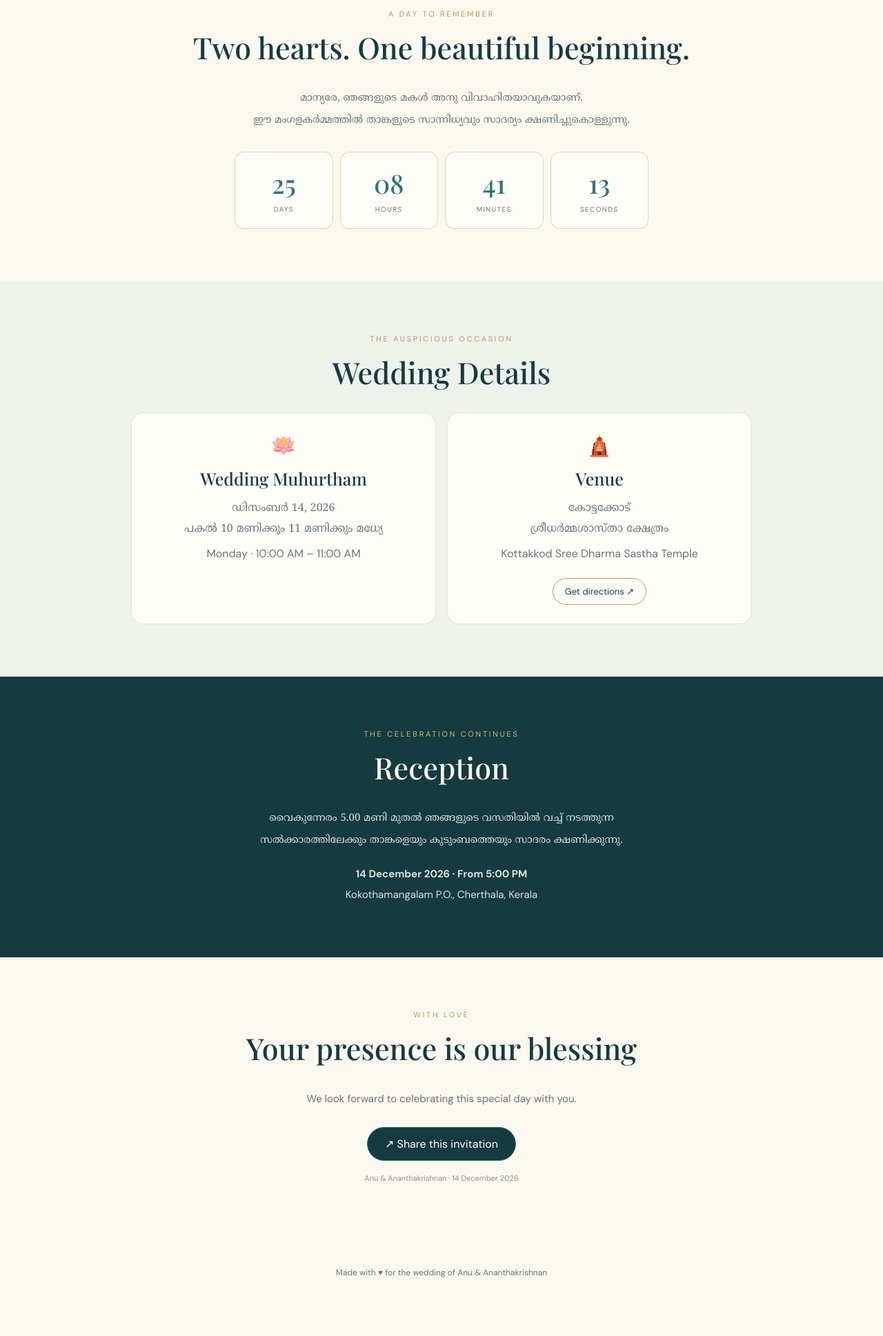
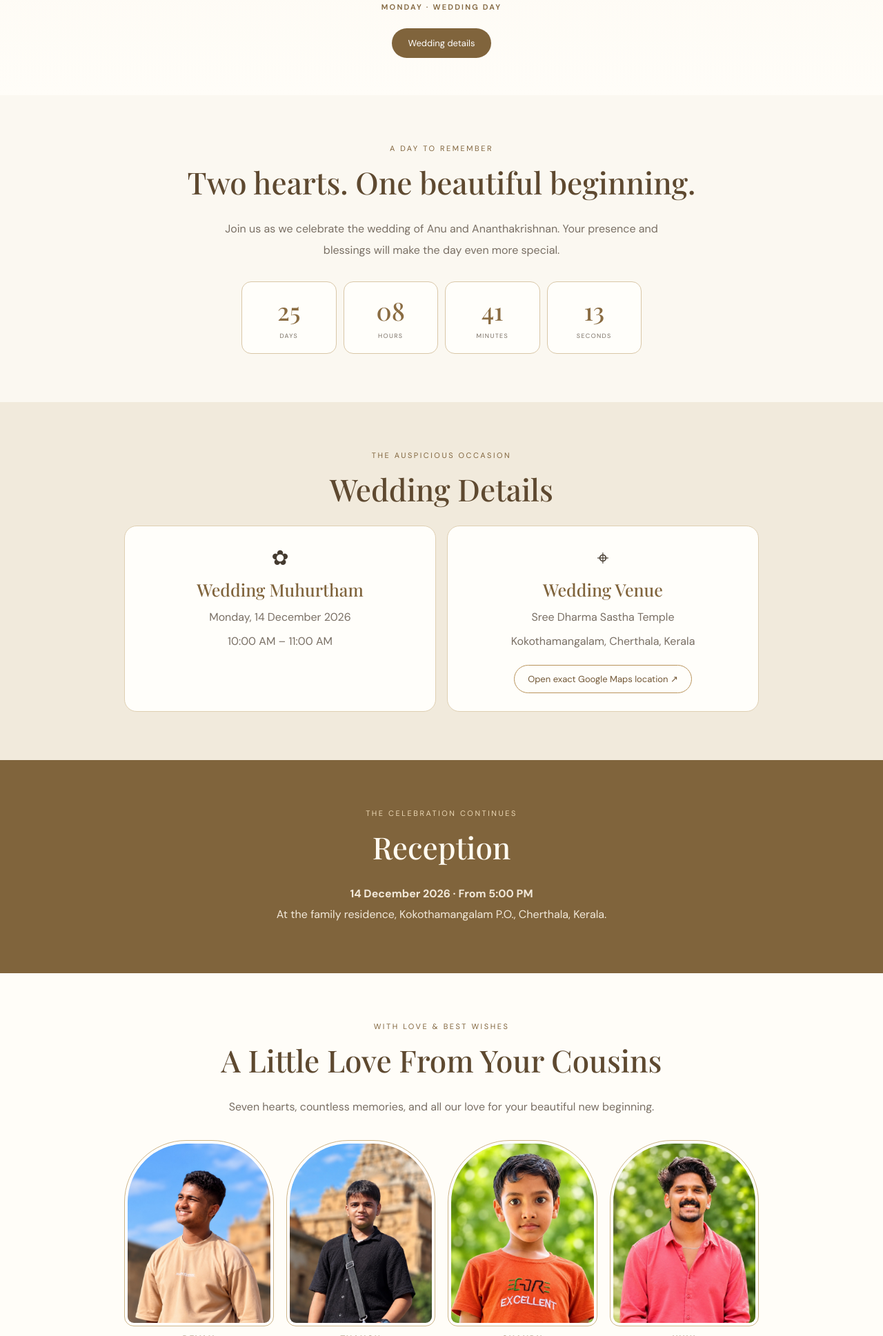
Before and after one commit to devadhathan0723-rgb/Anu-Ananthakrishnan-Wedding, a plain HTML site: page index.html in a window 1280 px wide. Shown: the part 863-2800 px from the top of the page at 69% size. Before the commit the page ends 2751 px from the top, so only its background shows below. Drawn offline with nearby package versions, Linux system fonts and the light colour scheme.

Commit message:
Add files via upload

```diff
--- a/index.html
+++ b/index.html
@@ -3,105 +3,99 @@
 <head>
 <meta charset="UTF-8">
 <meta name="viewport" content="width=device-width, initial-scale=1">
-<meta name="theme-color" content="#173d43">
-<title>Anu & Ananthakrishnan | Wedding Invitation</title>
+<meta name="theme-color" content="#f8f3e9">
+<title>Anu & Ananthakrishnan | Wedding</title>
 <style>
-@import url('https://fonts.googleapis.com/css2?family=DM+Sans:wght@400;500;600;700&family=Noto+Serif+Malayalam:wght@400;500;600;700&family=Playfair+Display:wght@500;600;700&display=swap');
-:root{--deep:#153b40;--teal:#2d7776;--gold:#bd9658;--cream:#fbf8ef;--ink:#243b3b;--muted:#657675}
-*{box-sizing:border-box}html{scroll-behavior:smooth}body{margin:0;background:var(--cream);color:var(--ink);font-family:'DM Sans','Noto Serif Malayalam',sans-serif}
-button,a{font:inherit}.hero{min-height:100svh;position:relative;display:grid;place-items:center;overflow:hidden;padding:28px 18px;background:radial-gradient(ellipse at 50% 15%,#e5f0e9 0,#f8f5e9 48%,#e9eee7 100%)}
-.hero:before,.hero:after{content:"";position:absolute;width:270px;height:270px;border:1px solid #bd965866;border-radius:50%;top:-140px}.hero:before{left:-120px}.hero:after{right:-120px}
-.corner{position:absolute;color:#2d7776;opacity:.45;font-size:42px}.c1{top:20px;left:20px}.c2{top:20px;right:20px;transform:scaleX(-1)}.c3{bottom:20px;left:20px;transform:rotate(180deg)}.c4{bottom:20px;right:20px;transform:rotate(180deg) scaleX(-1)}
-.invite{width:min(680px,100%);text-align:center;border:1px solid #bd9658;border-radius:240px 240px 24px 24px;padding:62px 25px 42px;position:relative;background:#fffdf7d9;box-shadow:0 22px 70px #153b4012}
-.motif{font-size:40px;color:var(--teal);margin-bottom:8px;animation:glow 3s infinite ease-in-out}.eyebrow{letter-spacing:.25em;text-transform:uppercase;font-size:11px;color:var(--muted)}
-h1{font-family:'Playfair Display',serif;font-weight:500;font-size:clamp(43px,9vw,76px);line-height:1.05;margin:24px 0 10px;color:var(--deep)}
-.amp{font-family:'Playfair Display',serif;color:var(--gold);font-style:italic;font-size:.68em}
-.malayalam{font-family:'Noto Serif Malayalam',serif;line-height:2}
-.date{margin:26px auto 0;color:var(--deep);font-family:'Playfair Display',serif;font-size:clamp(24px,5vw,34px);letter-spacing:.09em}
-.date small{display:block;font:600 12px 'DM Sans';letter-spacing:.22em;color:var(--gold);margin-top:7px}
-.open{margin-top:26px;border:1px solid var(--teal);border-radius:99px;padding:13px 25px;background:var(--deep);color:#fff;cursor:pointer;transition:.25s}
-.open:hover{background:var(--teal);transform:translateY(-2px)}
-section{padding:76px 20px}.wrap{max-width:900px;margin:auto}.section-label{text-align:center;color:var(--gold);font-size:11px;letter-spacing:.25em;text-transform:uppercase}
-h2{text-align:center;font:500 clamp(30px,6vw,43px) 'Playfair Display',serif;color:var(--deep);margin:12px 0 30px}
-.intro{text-align:center;max-width:650px;margin:auto;font-size:15px;line-height:2;color:var(--muted)}
-.countdown{display:grid;grid-template-columns:repeat(4,1fr);gap:10px;max-width:600px;margin:30px auto 0}
-.unit{padding:19px 8px;border:1px solid #bd965866;border-radius:14px;background:#fffdf8;text-align:center}
-.unit strong{display:block;font:500 clamp(26px,6vw,38px) 'Playfair Display';color:var(--teal)}.unit span{font-size:10px;letter-spacing:.14em;color:var(--muted);text-transform:uppercase}
-.details{background:#edf2eb}.cards{display:grid;grid-template-columns:repeat(2,1fr);gap:16px}
-.card{background:#fffdf8;border:1px solid #bd965844;border-radius:18px;padding:27px 22px;text-align:center}
-.card .symbol{font-size:30px}.card h3{font:500 25px 'Playfair Display';color:var(--deep);margin:12px 0}.card p{line-height:1.9;color:var(--muted);margin:5px 0}
-.malayalam-block{font-family:'Noto Serif Malayalam',serif;line-height:2.1}
-.mapbtn{display:inline-block;margin-top:15px;color:var(--deep);border:1px solid var(--gold);border-radius:99px;padding:10px 17px;text-decoration:none;font-size:13px}
-.reception{background:var(--deep);color:#f8f4e8}.reception h2{color:#f8f4e8}.reception .section-label{color:#d8b779}.reception .intro{color:#d8e3dc}
-.footer{text-align:center;padding:35px 20px;color:var(--muted);font-size:12px}.footer .heart{color:#a35a62}
-.reveal{opacity:0;transform:translateY(20px);transition:opacity .8s,transform .8s}.reveal.visible{opacity:1;transform:none}
-#toast{position:fixed;bottom:18px;left:50%;transform:translate(-50%,20px);opacity:0;background:var(--deep);color:white;padding:12px 18px;border-radius:99px;font-size:13px;transition:.3s;pointer-events:none}#toast.show{opacity:1;transform:translate(-50%,0)}
-@keyframes glow{50%{transform:scale(1.08);text-shadow:0 0 20px #bd965877}}
-@media(max-width:600px){.invite{padding:52px 18px 35px}.cards{grid-template-columns:1fr}.countdown{gap:6px}.unit{padding:15px 4px}.unit span{font-size:8px}.corner{font-size:30px}section{padding:60px 17px}}
-@media(prefers-reduced-motion:reduce){*{animation:none!important;scroll-behavior:auto!important;transition:none!important}}
+@import url('https://fonts.googleapis.com/css2?family=DM+Sans:wght@400;500;600;700&family=Playfair+Display:wght@500;600;700&display=swap');
+:root{--cream:#fbf8f1;--white:#fffefa;--gold:#b9945b;--gold-dark:#80643c;--ink:#453b30;--muted:#796f64}
+*{box-sizing:border-box}html{scroll-behavior:smooth}body{margin:0;background:var(--cream);color:var(--ink);font-family:'DM Sans',sans-serif}
+.hero{min-height:100svh;padding:28px 18px 54px;display:flex;align-items:center;justify-content:center;text-align:center;background:linear-gradient(180deg,#f8f2e6,#fffdf8)}
+.hero-inner{width:min(760px,100%)}.eyebrow{font-size:11px;letter-spacing:.24em;text-transform:uppercase;color:var(--gold-dark)}
+h1,h2,h3{font-family:'Playfair Display',serif;font-weight:500}
+h1{font-size:clamp(42px,9vw,76px);line-height:1.08;margin:18px 0;color:#5e4930}
+.amp{color:var(--gold);font-style:italic}
+.couple-frame{width:min(520px,100%);margin:24px auto 22px;padding:9px;border:1px solid #c9ad7c;border-radius:220px 220px 22px 22px;background:#fffefa;box-shadow:0 18px 50px #6c56301a}
+.couple-photo{display:block;width:100%;height:clamp(280px,60vw,490px);object-fit:cover;border-radius:210px 210px 15px 15px;background:#eee5d6}
+.date{font:500 clamp(24px,5vw,34px) 'Playfair Display',serif;letter-spacing:.1em;color:#80643c;margin-top:18px}
+.date small{display:block;font:600 11px 'DM Sans',sans-serif;letter-spacing:.2em;margin-top:8px}
+.open{display:inline-block;margin-top:24px;padding:13px 24px;border-radius:99px;background:#80643c;color:white;text-decoration:none;font-size:13px}
+section{padding:70px 18px}.wrap{max-width:920px;margin:auto}.label{text-align:center;color:var(--gold-dark);font-size:11px;letter-spacing:.23em;text-transform:uppercase}
+h2{text-align:center;font-size:clamp(30px,6vw,44px);color:#5e4930;margin:12px 0 24px}
+.intro{text-align:center;max-width:680px;margin:0 auto;color:var(--muted);line-height:1.9}
+.countdown{display:grid;grid-template-columns:repeat(4,1fr);gap:10px;max-width:580px;margin:30px auto 0}
+.unit{background:var(--white);border:1px solid #d9c7a7;border-radius:14px;padding:17px 5px;text-align:center}
+.unit strong{display:block;font:500 clamp(24px,5vw,36px) 'Playfair Display',serif;color:#8a6c42}.unit span{font-size:9px;letter-spacing:.15em;text-transform:uppercase;color:var(--muted)}
+.details{background:#f1eadc}.cards{display:grid;grid-template-columns:repeat(2,1fr);gap:16px}
+.card{background:var(--white);border:1px solid #dfcfb2;border-radius:18px;padding:26px 20px;text-align:center}.symbol{font-size:30px}
+.card h3{font-size:25px;color:#80643c;margin:10px 0}.card p{color:var(--muted);line-height:1.8;margin:6px 0}
+.mapbtn{display:inline-block;margin-top:13px;padding:11px 19px;border:1px solid var(--gold);border-radius:99px;color:#725735;text-decoration:none;font-size:13px}
+.reception{background:#80643c;color:#fffaf0}.reception h2{color:#fffaf0}.reception .label{color:#ead7b4}.reception .intro{color:#f2e9da}
+.cousins{background:#fffdf8}.cousin-grid{display:grid;grid-template-columns:repeat(4,1fr);gap:18px;margin:32px auto 26px}
+.person{text-align:center}.person img{width:100%;aspect-ratio:4/5;object-fit:cover;border-radius:90px 90px 14px 14px;border:1px solid #cdb486;padding:4px;background:#fff;display:block}
+.person strong{display:block;margin-top:10px;color:#80643c;font-size:12px;letter-spacing:.12em}
+.wishes{text-align:center;max-width:700px;margin:20px auto 0;padding:26px 18px;border-top:1px solid #d8c5a2;color:#79664d;line-height:1.9}
+.footer{text-align:center;padding:28px 15px;color:var(--muted);font-size:12px}
+@media(max-width:600px){section{padding:56px 16px}.cards{grid-template-columns:1fr}.cousin-grid{grid-template-columns:repeat(2,1fr);gap:16px}.countdown{gap:6px}.unit{padding:14px 3px}.unit span{font-size:8px}}
 </style>
 </head>
 <body>
 <header class="hero" id="top">
-  <span class="corner c1">❀</span><span class="corner c2">❀</span><span class="corner c3">❀</span><span class="corner c4">❀</span>
-  <div class="invite">
-    <div class="motif">🪔</div>
-    <div class="eyebrow">With the blessings of our families</div>
-    <p class="malayalam" style="color:#55706c;margin:18px 0 0">സ്നേഹത്തിന്റെയും സന്തോഷത്തിന്റെയും<br>ഒരു മംഗളദിനത്തിലേക്ക് സ്വാഗതം</p>
-    <h1>Anu <span class="amp">&</span><br>Ananthakrishnan</h1>
-    <div class="eyebrow">Request the pleasure of your presence</div>
-    <div class="date">14 · 12 · 2026<small>MONDAY · WEDDING DAY</small></div>
-    <button class="open" id="openBtn">✧ Open wedding details ✧</button>
+ <div class="hero-inner">
+  <div class="eyebrow">With the blessings of our families</div>
+  <h1>Anu <span class="amp">&amp;</span><br>Ananthakrishnan</h1>
+  <div class="couple-frame">
+   <img class="couple-photo" src="assets/couple.jpg" alt="Anu and Ananthakrishnan" onerror="this.onerror=null;this.src='images/couple.jpg';">
   </div>
+  <div class="eyebrow">Request the pleasure of your presence</div>
+  <div class="date">14 · 12 · 2026<small>MONDAY · WEDDING DAY</small></div>
+  <a class="open" href="#details">Wedding details</a>
+ </div>
 </header>
 <main>
 <section id="welcome">
- <div class="wrap reveal">
-  <div class="section-label">A day to remember</div>
-  <h2>Two hearts. One beautiful beginning.</h2>
-  <p class="intro malayalam-block">മാന്യരേ, ഞങ്ങളുടെ മകൾ അനു വിവാഹിതയാവുകയാണ്.<br>ഈ മംഗളകർമ്മത്തിൽ താങ്കളുടെ സാന്നിധ്യവും സാദര്യം ക്ഷണിച്ചുകൊള്ളുന്നു.</p>
-  <div class="countdown" aria-label="Countdown to the wedding">
-   <div class="unit"><strong id="days">--</strong><span>Days</span></div>
-   <div class="unit"><strong id="hours">--</strong><span>Hours</span></div>
-   <div class="unit"><strong id="minutes">--</strong><span>Minutes</span></div>
-   <div class="unit"><strong id="seconds">--</strong><span>Seconds</span></div>
+ <div class="wrap">
+  <div class="label">A day to remember</div><h2>Two hearts. One beautiful beginning.</h2>
+  <p class="intro">Join us as we celebrate the wedding of Anu and Ananthakrishnan. Your presence and blessings will make the day even more special.</p>
+  <div class="countdown">
+   <div class="unit"><strong id="days">--</strong><span>Days</span></div><div class="unit"><strong id="hours">--</strong><span>Hours</span></div><div class="unit"><strong id="minutes">--</strong><span>Minutes</span></div><div class="unit"><strong id="seconds">--</strong><span>Seconds</span></div>
   </div>
  </div>
 </section>
 <section class="details" id="details">
- <div class="wrap reveal">
-  <div class="section-label">The auspicious occasion</div><h2>Wedding Details</h2>
+ <div class="wrap">
+  <div class="label">The auspicious occasion</div><h2>Wedding Details</h2>
   <div class="cards">
-   <article class="card"><div class="symbol">🪷</div><h3>Wedding Muhurtham</h3><p class="malayalam-block">ഡിസംബർ 14, 2026<br>പകൽ 10 മണിക്കും 11 മണിക്കും മധ്യേ</p><p>Monday · 10:00 AM – 11:00 AM</p></article>
-   <article class="card"><div class="symbol">🛕</div><h3>Venue</h3><p class="malayalam-block">കോട്ടക്കോട്<br>ശ്രീധർമ്മശാസ്താ ക്ഷേത്രം</p><p>Kottakkod Sree Dharma Sastha Temple</p><a class="mapbtn" target="_blank" rel="noopener" href="https://www.google.com/maps/search/?api=1&query=Sree+Dharma+Sastha+Temple+Kottakkod+Kerala">Get directions ↗</a></article>
+   <article class="card"><div class="symbol">✿</div><h3>Wedding Muhurtham</h3><p>Monday, 14 December 2026</p><p>10:00 AM – 11:00 AM</p></article>
+   <article class="card"><div class="symbol">⌖</div><h3>Wedding Venue</h3><p>Sree Dharma Sastha Temple</p><p>Kokothamangalam, Cherthala, Kerala</p><a class="mapbtn" target="_blank" rel="noopener" href="https://maps.app.goo.gl/qKzWgiRfC7551gmY6?g_st=ac">Open exact Google Maps location ↗</a></article>
   </div>
  </div>
 </section>
-<section class="reception" id="reception">
- <div class="wrap reveal">
-  <div class="section-label">The celebration continues</div><h2>Reception</h2>
-  <p class="intro malayalam-block">വൈകുന്നേരം 5.00 മണി മുതൽ ഞങ്ങളുടെ വസതിയിൽ വച്ച് നടത്തുന്ന സൽക്കാരത്തിലേക്കും താങ്കളെയും കുടുംബത്തെയും സാദരം ക്ഷണിക്കുന്നു.</p>
-  <p class="intro" style="margin-top:18px"><strong>14 December 2026 · From 5:00 PM</strong><br>Kokothamangalam P.O., Cherthala, Kerala</p>
+<section class="reception">
+ <div class="wrap"><div class="label">The celebration continues</div><h2>Reception</h2>
+  <p class="intro"><strong>14 December 2026 · From 5:00 PM</strong><br>At the family residence, Kokothamangalam P.O., Cherthala, Kerala.</p>
  </div>
 </section>
-<section>
- <div class="wrap reveal" style="text-align:center">
-  <div class="section-label">With love</div><h2>Your presence is our blessing</h2>
-  <p class="intro">We look forward to celebrating this special day with you.</p>
-  <button class="open" id="shareBtn">↗ Share this invitation</button>
-  <p style="font-size:11px;color:#89938d;margin-top:18px">Anu & Ananthakrishnan · 14 December 2026</p>
+<section class="cousins" id="cousins">
+ <div class="wrap">
+  <div class="label">With love &amp; best wishes</div><h2>A Little Love From Your Cousins</h2>
+  <p class="intro">Seven hearts, countless memories, and all our love for your beautiful new beginning.</p>
+  <div class="cousin-grid">
+   <div class="person"><img src="assets/devan.png" alt="Devan" onerror="this.onerror=null;this.src='images/devan.png';"><strong>DEVAN</strong></div>
+   <div class="person"><img src="assets/thangu.png" alt="Thangu" onerror="this.onerror=null;this.src='images/thangu.png';"><strong>THANGU</strong></div>
+   <div class="person"><img src="assets/chandu.png" alt="Chandu" onerror="this.onerror=null;this.src='images/chandu.png';"><strong>CHANDU</strong></div>
+   <div class="person"><img src="assets/unni.png" alt="Unni" onerror="this.onerror=null;this.src='images/unni.png';"><strong>UNNI</strong></div>
+   <div class="person"><img src="assets/hari.png" alt="Hari" onerror="this.onerror=null;this.src='images/hari.png';"><strong>HARI</strong></div>
+   <div class="person"><img src="assets/ammu.png" alt="Ammu" onerror="this.onerror=null;this.src='images/ammu.png';"><strong>AMMU</strong></div>
+   <div class="person"><img src="assets/arya.png" alt="Arya" onerror="this.onerror=null;this.src='images/arya.png';"><strong>ARYA</strong></div>
+  </div>
+  <div class="wishes"><strong>Dear Anu &amp; Ananthakrishnan,</strong><br>May your life together be filled with laughter, understanding, endless love and beautiful memories. Wishing you both a lifetime of happiness.<br><strong>With lots of love, your cousins ♥</strong></div>
  </div>
 </section>
 </main>
-<footer class="footer">Made with <span class="heart">♥</span> for the wedding of Anu & Ananthakrishnan</footer>
-<div id="toast">Invitation link copied</div>
+<footer class="footer">Made with love for Anu &amp; Ananthakrishnan · 14 December 2026</footer>
 <script>
-const wedding = new Date('2026-12-14T10:00:00+05:30').getTime();
-function tick(){let d=wedding-Date.now();if(d<0)d=0;const vals={days:Math.floor(d/86400000),hours:Math.floor(d%86400000/3600000),minutes:Math.floor(d%3600000/60000),seconds:Math.floor(d%60000/1000)};for(const [k,v] of Object.entries(vals))document.getElementById(k).textContent=String(v).padStart(2,'0')}
+const wedding=new Date('2026-12-14T10:00:00+05:30').getTime();
+function tick(){let d=Math.max(0,wedding-Date.now());const v={days:Math.floor(d/86400000),hours:Math.floor(d%86400000/3600000),minutes:Math.floor(d%3600000/60000),seconds:Math.floor(d%60000/1000)};for(const [k,n] of Object.entries(v))document.getElementById(k).textContent=String(n).padStart(2,'0')}
 tick();setInterval(tick,1000);
-document.getElementById('openBtn').addEventListener('click',()=>document.getElementById('welcome').scrollIntoView({behavior:'smooth'}));
-const obs=new IntersectionObserver(es=>es.forEach(e=>{if(e.isIntersecting){e.target.classList.add('visible');obs.unobserve(e.target)}}),{threshold:.12});document.querySelectorAll('.reveal').forEach(x=>obs.observe(x));
-const toast=document.getElementById('toast');function showToast(t){toast.textContent=t;toast.classList.add('show');setTimeout(()=>toast.classList.remove('show'),2200)}
-document.getElementById('shareBtn').addEventListener('click',async()=>{const data={title:'Anu & Ananthakrishnan — Wedding Invitation',text:'Join us for the wedding of Anu & Ananthakrishnan on 14 December 2026.'};if(navigator.share){try{await navigator.share(data)}catch(e){}}else{try{await navigator.clipboard.writeText(location.href);showToast('Invitation link copied')}catch(e){showToast('Use your browser menu to share this page')}}});
 </script>
 </body></html>
```
